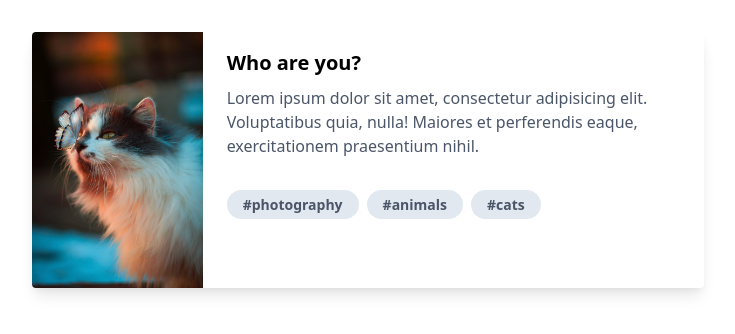
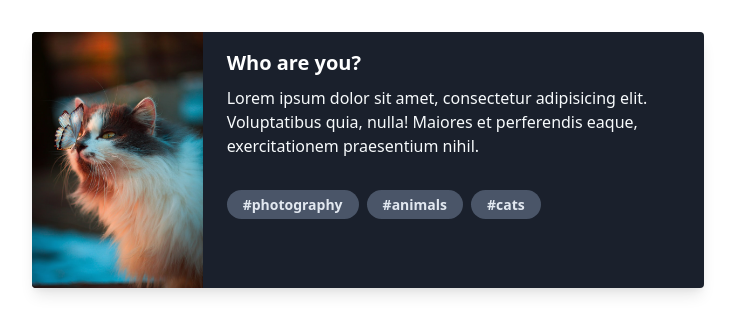
Before and after one commit to DCzajkowski/vue-tailwind-card-example, a Vue app: page / in a window 1280 px wide. Shown: the top 334 px of the page, without its empty margins (0-735 px from the left). Built offline with nearby package versions, Linux system fonts and the light colour scheme.

Commit message:
Added dark theme example 🌚

```diff
--- a/src/App.vue
+++ b/src/App.vue
@@ -1,6 +1,6 @@
 <template>
   <div id="app" class="antialiased font-sans flex flex-col p-8">
-    <Card v-for="item in items" :key="item.id" v-bind="item" />
+    <Card v-for="item in items" :key="item.id" :item="item" :dark="true" />
   </div>
 </template>
 
--- a/src/components/Card.vue
+++ b/src/components/Card.vue
@@ -1,19 +1,32 @@
 <template>
-  <div class="rounded overflow-hidden shadow-lg sm:flex sm:h-64 max-w-2xl">
-    <img class="w-full h-64 sm:h-full sm:w-auto object-cover" :src="img" alt="A cat with a buttefly on its nose" />
+  <div
+    class="rounded overflow-hidden shadow-lg sm:flex sm:h-64 max-w-2xl"
+    :class="{
+      'bg-gray-900 text-white': dark,
+    }"
+  >
+    <img class="w-full h-64 sm:h-full sm:w-auto object-cover" :src="item.img" alt="A cat with a buttefly on its nose" />
     <div>
       <div class="px-6 py-4">
-        <div class="font-bold text-xl mb-2" v-text="title"></div>
-        <p class="text-gray-700 text-base" v-html="description"></p>
+        <div class="font-bold text-xl mb-2" v-text="item.title"></div>
+        <p
+          class="text-base"
+          :class="{
+            'text-gray-700': !dark,
+            'text-gray-100': dark,
+          }"
+          v-html="item.description"
+        ></p>
       </div>
       <div class="px-6 pb-4 pt-0 sm:pt-4">
-        <Tag v-for="tag in tags" :key="tag.id" v-bind="tag" />
+        <Tag v-for="tag in item.tags" :key="tag.id" :tag="tag" :dark="dark" />
       </div>
     </div>
   </div>
 </template>
 
 <script>
+import VueTypes from 'vue-types';
 import { Card } from '@/types';
 import Tag from '@/components/Tag';
 
@@ -21,6 +34,9 @@ export default {
   components: {
     Tag,
   },
-  props: Card,
+  props: {
+    item: Card,
+    dark: VueTypes.bool.def(false),
+  },
 };
 </script>
--- a/src/components/Tag.vue
+++ b/src/components/Tag.vue
@@ -1,16 +1,24 @@
 <template>
   <a
     :href="url"
-    class="inline-block px-4 py-1 bg-gray-300 rounded-full text-sm font-semibold text-gray-700 focus:outline-none focus:shadow-outline hover:bg-gray-500 hover:text-gray-900 mr-2 mt-2 sm:mt-0"
-    >#{{ name }}</a
+    class="inline-block px-4 py-1 rounded-full text-sm font-semibold focus:outline-none focus:shadow-outline mr-2 mt-2 sm:mt-0"
+    :class="{
+      'bg-gray-300 text-gray-700 hover:bg-gray-500 hover:text-gray-900': !dark,
+      'bg-gray-700 text-gray-300 hover:bg-gray-600 hover:text-gray-900': dark,
+    }"
+    >#{{ tag.name }}</a
   >
 </template>
 
 <script>
+import VueTypes from 'vue-types';
 import { Tag } from '@/types';
 
 export default {
-  props: Tag,
+  props: {
+    tag: Tag,
+    dark: VueTypes.bool.def(false),
+  },
   computed: {
     url() {
       return `http://localhost/${this.name}`;
```
